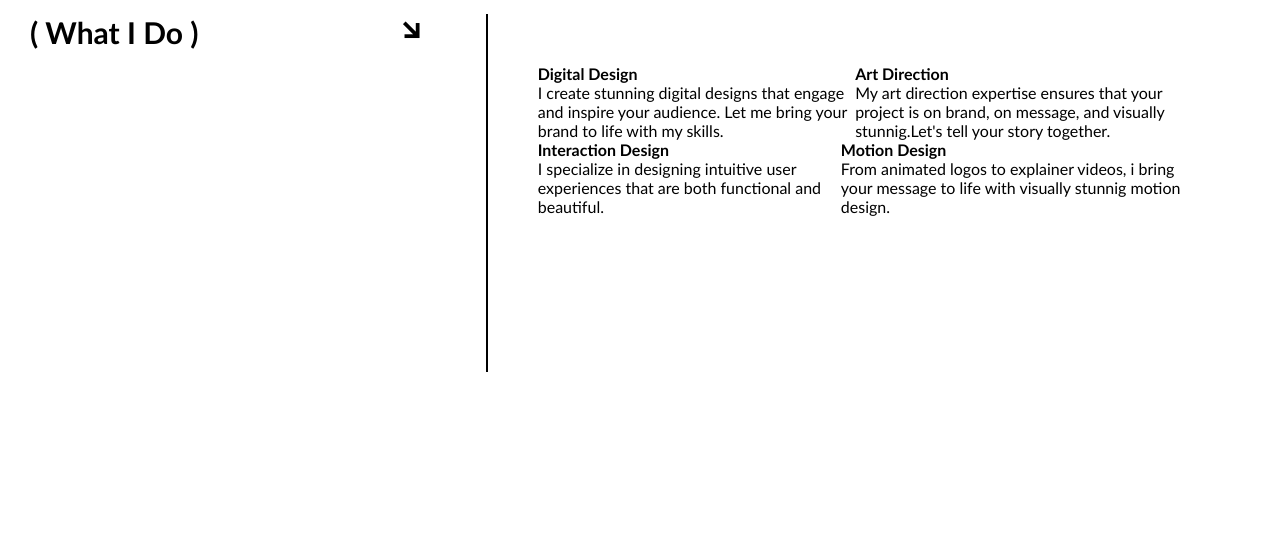
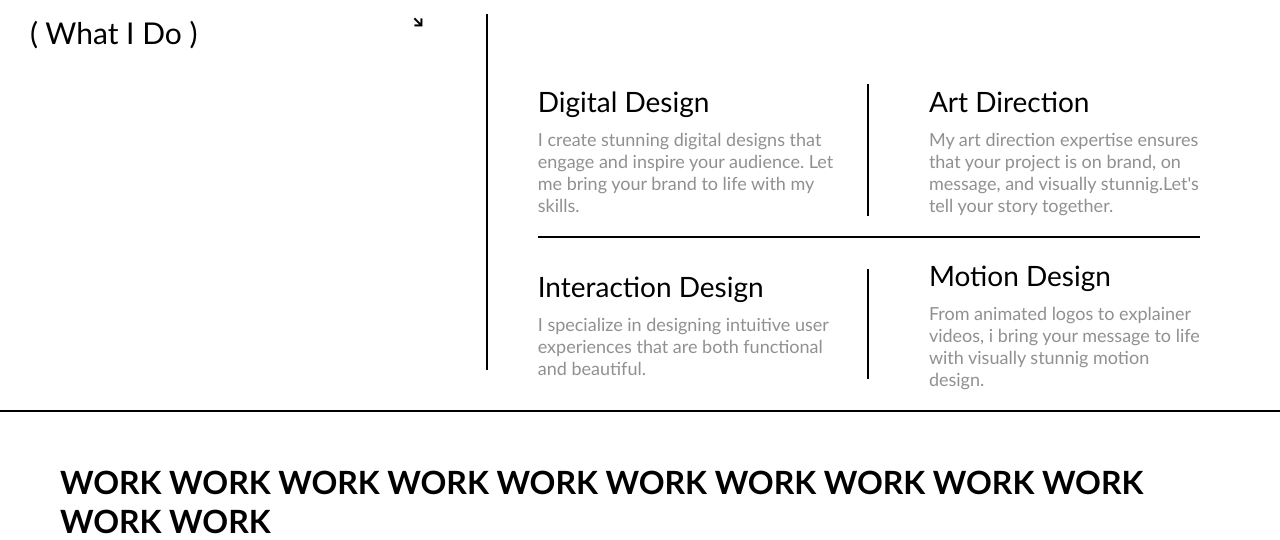
Before and after one commit to Krunal022/PF-UI, a plain HTML site: page index.html in a window 1280 px wide. Shown: the part 1444-1984 px from the top of the page. Before the commit the page ends 1856 px from the top, so only its background shows below. Drawn offline with nearby package versions, Linux system fonts and the light colour scheme.

Commit message:
bottom part

```diff
--- a/index.html
+++ b/index.html
@@ -40,7 +40,7 @@
                     <i class="ri-arrow-right-down-line"></i>
                 </div>
                 <div id="work2">
-                    <div class="work2-part1">
+                    <div class="work2-part">
                         <div id="elem">
                             <h4>Digital Design</h4>
                             <p>I create stunning digital designs that engage and inspire your audience. Let me bring your brand to life with my skills.</p>
@@ -50,7 +50,7 @@
                             <p>My art direction expertise ensures that your project is on brand, on message, and visually stunnig.Let's tell your story together.</p>
                         </div>
                     </div>
-                    <div class="work2-part2">
+                    <div class="work2-part">
                         <div id="elem">
                             <h4>Interaction Design</h4>
                             <p>I specialize in designing intuitive user experiences that are both functional and beautiful.</p>
@@ -61,8 +61,10 @@
                         </div>
 
                     </div>
-
                 </div>
+            </div>
+            <div id="btm">
+                <h1>WORK WORK WORK WORK WORK WORK WORK WORK WORK WORK WORK WORK </h1>
             </div>
 
     </div>
--- a/style.css
+++ b/style.css
@@ -99,6 +99,7 @@ html,body{
     width: 100%;
     display: flex;
     padding: 40px 30px;
+    border-bottom: 2px solid black;
 }
 #work1{
     font-weight: 600;
@@ -109,8 +110,9 @@ html,body{
     justify-content: space-between;
     border-right: 2px solid black;
 }
-#work1,h3{
+#work1 h3{
     font-size: 30px;
+    font-weight: 500;
 }
 #work i{
     font: 30px;
@@ -119,28 +121,46 @@ html,body{
     height: 100%;
     width: 75%;
     padding: 50px 50px;
+    background-color: ye;
 }
-.work2-part1{
+
+.work2-part{
+    /* background-color: red; */
     display:flex;
     align-items: center;
     justify-content: space-between;
+    padding: 20px 0;
+    /* background-color: red; */
 }
-.work2-part2{
-    display:flex;
-    align-items: center;
-    justify-content: space-between;
+.work2-part:nth-child(1){
+    /* background-color: rebeccapurple;  */
+    border-bottom: 2px solid black;
 }
-.work2-part-2 .elem{
-    border-left: 2px solid black;
+.work2-part #elem{
+    width: 50%;
 }
-.work2-part-2 .elem{
-    background-color: red;
-    width: 50%;
-    height: 100%;
-}
-.work2-part1 .elem :nth-child(2){
+.work2-part #elem:nth-child(1){
+    padding-right: 20px;
+    padding-top: 0;
     border-right: 2px solid black;
 }
-#icons{
-    text-decoration: none;
+.work2-part #elem:nth-child(2){
+    padding-left: 60px;
 }
+.work2-part #elem h4{
+    font-weight: 550;
+    margin-bottom: 10px;
+    font-size: 28px;
+}
+.work2-part #elem p{
+    /* font-weight: 550; */
+    font-size: 18px;
+    color: rgba(93, 88, 88, 0.671);
+}
+#btm{
+    width: 100%;
+    height: 10%;
+    /* background-color: yellow; */
+    padding: 50px 60px;
+
+}
```
Also changed, not shown: IMG-20221023-WA0000.jpg (deleted).
